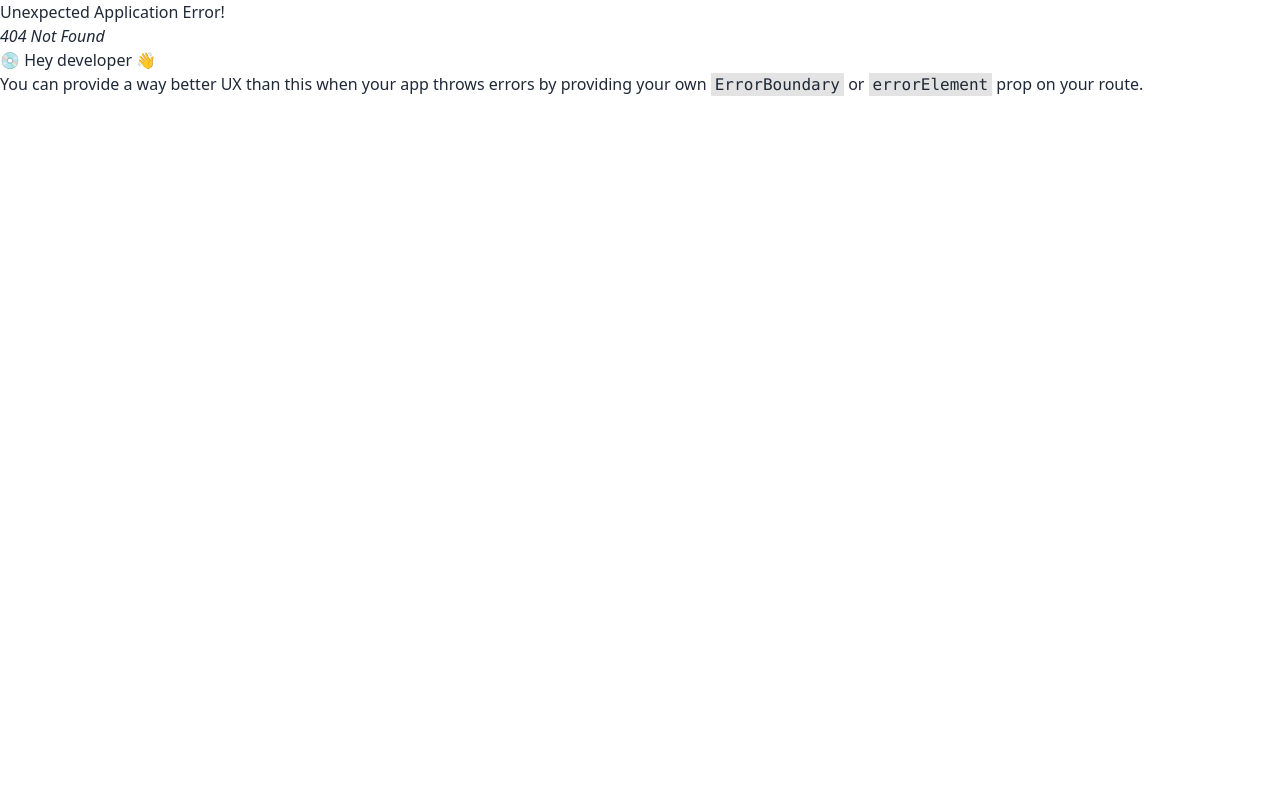
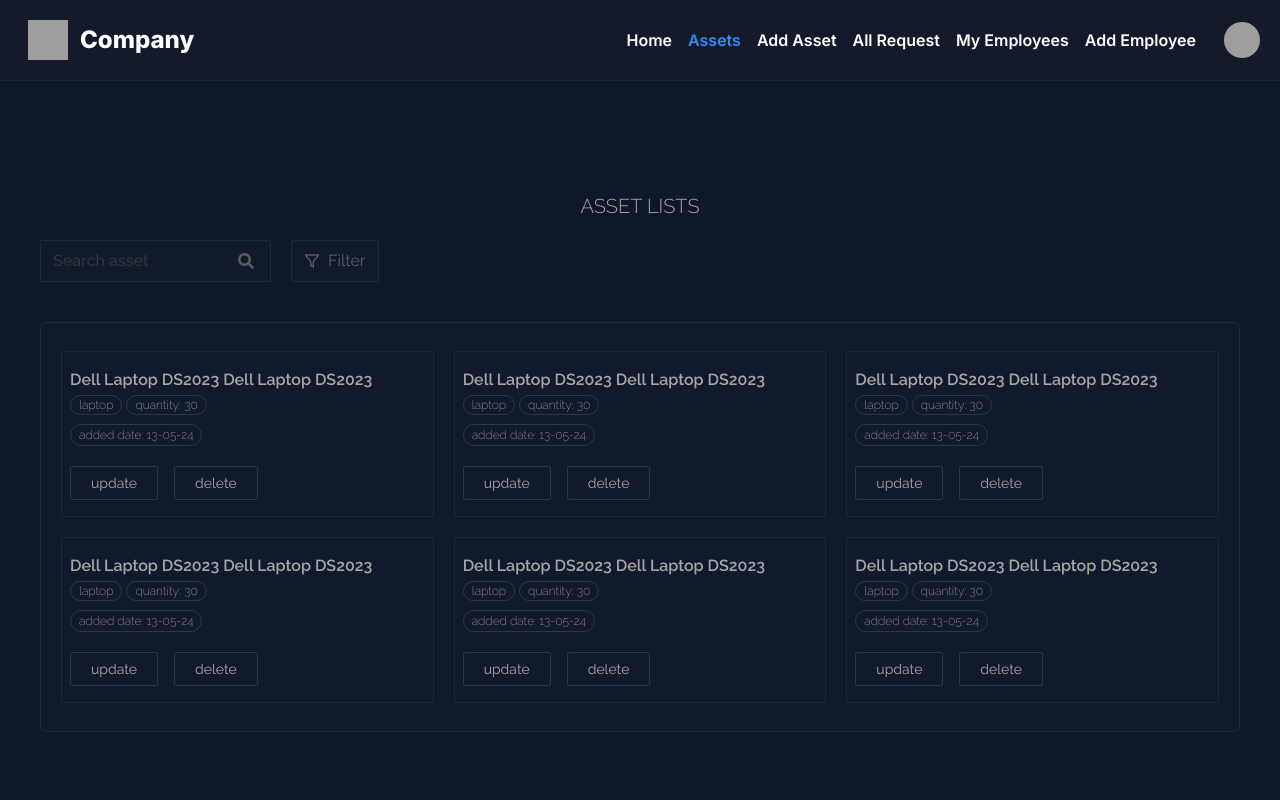
Before and after one commit to abujafarch/assetify-client, a React (Vite) app: page /assets in a window 1280 px wide. Before the commit this address had no page. Shown: the top 800 px of the page. Built offline with nearby package versions, Linux system fonts and the light colour scheme; grey boxes are pictures that could not be loaded.

Commit message:
assets lists added primarily

```diff
--- /dev/null
+++ b/src/Layout/Pages/HrPages/Assets/Assets.jsx
@@ -0,0 +1,44 @@
+import { FiFilter } from "react-icons/fi";
+import Search from "../../../../components/Search";
+import Filter from "../../../../components/Filter";
+import HrAssetItem from "./HrAssetItem";
+
+
+const Assets = () => {
+    return (
+        <div>
+            <h1 className="font-raleway xs:text-xl text-[#a8a7a7] font-light uppercase mb-5 text-center">Asset Lists</h1>
+            <div className="flex gap-5 items-center">
+                <Search></Search>
+
+                <button className="flex border border-[#ffffff10] py-2 px-3 w-max rounded-sm items-center font-raleway  gap-2 text-[#5e5e5e] bg-[#ffffff03]">
+                    <FiFilter></FiFilter>
+                    <p>Filter</p>
+                </button>
+
+                {/* {filterModalOpen && <Filter
+                    setFilterModalOpen={setFilterModalOpen}
+                    selectTitle1={"Approval Status"}
+                    selectTitle2={"Returnability"}
+                    option1={"pending"}
+                    option2={"approved"}
+                    option3={"returnable"}
+                    option4={"non-returnable"}
+                >
+                </Filter>} */}
+            </div>
+            <div className="border mt-10 px-3 sm:px-5 py-5 sm:py-7 border-[#ffffff10] bg-[#ffffff03] rounded-md">
+                <div className="grid xs:grid-cols-2 md-lg:grid-cols-3 gap-5">
+                    <HrAssetItem name={"Dell Laptop DS2023 Dell Laptop DS2023"} quantity={"30"} category={"laptop"} addedDate={"13-05-24"} />
+                    <HrAssetItem name={"Dell Laptop DS2023 Dell Laptop DS2023"} quantity={"30"} category={"laptop"} addedDate={"13-05-24"} />
+                    <HrAssetItem name={"Dell Laptop DS2023 Dell Laptop DS2023"} quantity={"30"} category={"laptop"} addedDate={"13-05-24"} />
+                    <HrAssetItem name={"Dell Laptop DS2023 Dell Laptop DS2023"} quantity={"30"} category={"laptop"} addedDate={"13-05-24"} />
+                    <HrAssetItem name={"Dell Laptop DS2023 Dell Laptop DS2023"} quantity={"30"} category={"laptop"} addedDate={"13-05-24"} />
+                    <HrAssetItem name={"Dell Laptop DS2023 Dell Laptop DS2023"} quantity={"30"} category={"laptop"} addedDate={"13-05-24"} />
+                </div>
+            </div>
+        </div>
+    );
+};
+
+export default Assets;
--- /dev/null
+++ b/src/Layout/Pages/HrPages/Assets/HrAssetItem.jsx
@@ -0,0 +1,23 @@
+
+
+const HrAssetItem = ({ name, quantity, category, addedDate }) => {
+    return (
+        <div className="text-[#a8a7a7] font-raleway w-full border rounded-sm px-2 border-[#ffffff10] py-4">
+            <div className="w-full">
+                <h4 className="font-semibold">{name}</h4>
+                <span className="text-xs h-max w-max border border-[#ffffff1f] px-2 py-[2px] mr-1 font-extralight rounded-xl">{category}</span>
+
+                <span className="text-xs h-max w-max mr-1 font-raleway border border-[#ffffff1f] px-2 py-[2px] font-extralight rounded-xl">quantity: {quantity}</span>
+
+                <p className="text-xs h-max w-max mt-2 font-raleway border border-[#ffffff1f] px-2 py-[2px] font-extralight rounded-xl">added date: {addedDate}</p>
+            </div>
+
+            <div className="space-x-4 w-full flex mt-5">
+                <button className="px-5 text-sm py-[6px] rounded-sm border border-[#ffffff1f]">update</button>
+                <button className="px-5 text-sm py-[6px] rounded-sm border border-[#ffffff1f]">delete</button>
+            </div>
+        </div>
+    );
+};
+
+export default HrAssetItem;
--- a/src/Layout/Pages/Shared/Navbar/Navbar.jsx
+++ b/src/Layout/Pages/Shared/Navbar/Navbar.jsx
@@ -40,7 +40,7 @@ const Navbar = () => {
 
         {
             hr && <>
-                <LiLinks to={"/asset-lists"} title={"Assets"}></LiLinks>
+                <LiLinks to={"/assets"} title={"Assets"}></LiLinks>
                 <LiLinks to={"/add-asset"} title={"Add Asset"}></LiLinks>
                 <LiLinks to={"/all-request"} title={"All Request"}></LiLinks>
                 {/* <LiLinks to={"/custom-request"} title={"Custom Requests"}></LiLinks> */}
--- a/tailwind.config.js
+++ b/tailwind.config.js
@@ -11,6 +11,8 @@ export default {
       'sm': '640px',
 
       'md': '768px',
+
+      'md-lg': '992px',
 
       'lg': '1024px',
 
```
Also changed, not shown: src/Router/Router.jsx (+7 -0 lines).
